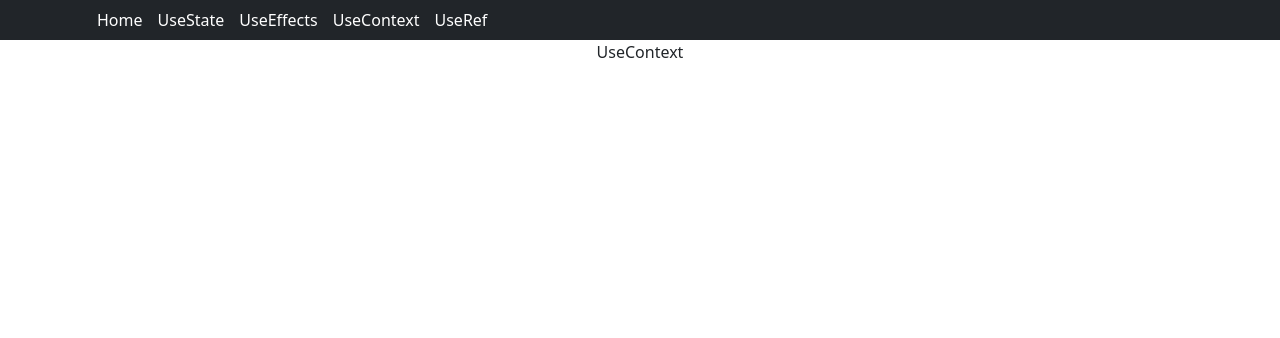
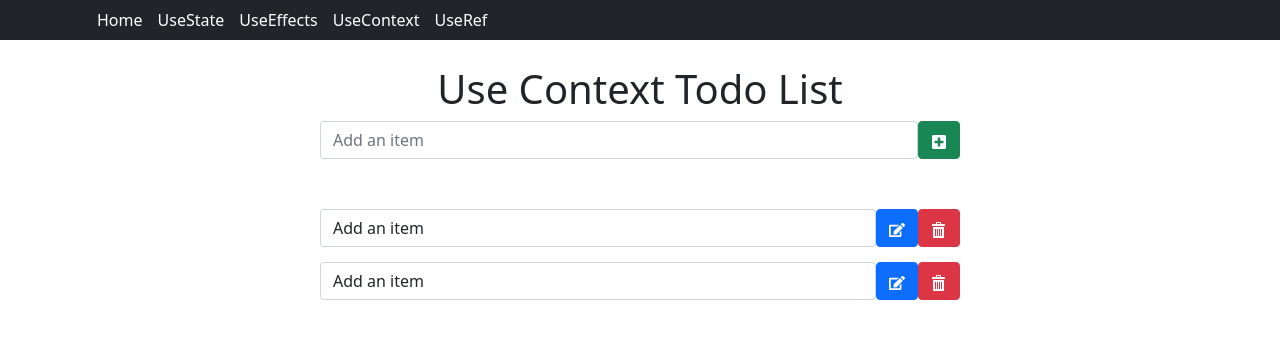
Before and after one commit to Toine-prog/TodoList_React, a React (Create React App) app in the folder todo_list_app/: page /UseContext in a window 1280 px wide. Shown: the top 338 px of the page. Built offline with nearby package versions, Linux system fonts and the light colour scheme.

Commit message:
interface de l'application ok

```diff
--- a/todo_list_app/package.json
+++ b/todo_list_app/package.json
@@ -10,6 +10,7 @@
     "react": "^18.2.0",
     "react-bootstrap": "^2.4.0",
     "react-dom": "^18.2.0",
+    "react-icons": "^4.4.0",
     "react-router-dom": "^6.3.0",
     "react-scripts": "5.0.1",
     "web-vitals": "^2.1.4"
--- a/todo_list_app/src/App.css
+++ b/todo_list_app/src/App.css
@@ -16,3 +16,26 @@
   color: white;
   padding-left: 15px;
 }
+
+.marginBottom {
+  margin-bottom: 25px;
+}
+
+/* -------------------formControl properties----------------- */
+.box {
+  margin: 0 auto;
+  width: 50%;
+}
+
+.flexHorizontal {
+  display: flex;
+  align-items: center;
+}
+
+/* --------------------List Items properties ------------------- */
+.listItems {
+  margin-top: 50px;
+  display: flex;
+  flex-direction: column;
+  row-gap: 15px;
+}
--- a/todo_list_app/src/components/NavBar.jsx
+++ b/todo_list_app/src/components/NavBar.jsx
@@ -5,7 +5,7 @@ import { NavLink } from "react-router-dom";
 const NavBarItem = () => {
   return (
    <>
-    <Navbar bg="dark" variant="dark">
+    <Navbar bg="dark" variant="dark" className="marginBottom">
         <Container>
             <Nav className="me-auto">
                 <NavLink className="navLink" to="/">Home</NavLink>
--- a/todo_list_app/src/screens/UseContext.jsx
+++ b/todo_list_app/src/screens/UseContext.jsx
@@ -1,8 +1,31 @@
-import React from 'react'
+import React from 'react';
+import { Form, Button } from 'react-bootstrap';
+import { FaPlusSquare, FaEdit } from 'react-icons/fa';
+import { ImBin } from 'react-icons/im';
 
 function UseContext() {
   return (
-    <div>UseContext</div>
+    <div className="box">
+      <h1>Use Context Todo List</h1>
+      <Form>
+        <div className="flexHorizontal">
+          <Form.Control placeholder="Add an item" />
+          <Button variant="success"><FaPlusSquare /></Button>
+        </div>
+      </Form>
+      <div className="listItems">
+        <div className="flexHorizontal">
+          <Form.Control value="Add an item" />
+          <Button><FaEdit /></Button>
+          <Button variant="danger"><ImBin /></Button>
+        </div>
+        <div className="flexHorizontal">
+          <Form.Control value="Add an item" />
+          <Button><FaEdit /></Button>
+          <Button variant="danger"><ImBin /></Button>
+        </div>
+      </div>
+    </div>
   )
 }
 
--- a/todo_list_app/src/screens/UseEffects.jsx
+++ b/todo_list_app/src/screens/UseEffects.jsx
@@ -1,8 +1,31 @@
-import React from 'react'
+import React from 'react';
+import { Form, Button } from 'react-bootstrap';
+import { FaPlusSquare, FaEdit } from 'react-icons/fa';
+import { ImBin } from 'react-icons/im';
 
 function UseEffects() {
   return (
-    <div>UseEffects</div>
+    <div className="box">
+      <h1>Use Effect Todo List</h1>
+      <Form>
+        <div className="flexHorizontal">
+          <Form.Control placeholder="Add an item" />
+          <Button variant="success"><FaPlusSquare /></Button>
+        </div>
+      </Form>
+      <div className="listItems">
+        <div className="flexHorizontal">
+          <Form.Control value="Add an item" />
+          <Button><FaEdit /></Button>
+          <Button variant="danger"><ImBin /></Button>
+        </div>
+        <div className="flexHorizontal">
+          <Form.Control value="Add an item" />
+          <Button><FaEdit /></Button>
+          <Button variant="danger"><ImBin /></Button>
+        </div>
+      </div>
+    </div>
   )
 }
 
--- a/todo_list_app/src/screens/UseRef.jsx
+++ b/todo_list_app/src/screens/UseRef.jsx
@@ -1,8 +1,31 @@
-import React from 'react'
+import React from 'react';
+import { Form, Button } from 'react-bootstrap';
+import { FaPlusSquare, FaEdit } from 'react-icons/fa';
+import { ImBin } from 'react-icons/im';
 
 function UseRef() {
   return (
-    <div>UseRef</div>
+    <div className="box">
+      <h1>Use Ref Todo List</h1>
+      <Form>
+        <div className="flexHorizontal">
+          <Form.Control placeholder="Add an item" />
+          <Button variant="success"><FaPlusSquare /></Button>
+        </div>
+      </Form>
+      <div className="listItems">
+        <div className="flexHorizontal">
+          <Form.Control value="Add an item" />
+          <Button><FaEdit /></Button>
+          <Button variant="danger"><ImBin /></Button>
+        </div>
+        <div className="flexHorizontal">
+          <Form.Control value="Add an item" />
+          <Button><FaEdit /></Button>
+          <Button variant="danger"><ImBin /></Button>
+        </div>
+      </div>
+  </div>
   )
 }
 
--- a/todo_list_app/src/screens/UseState.jsx
+++ b/todo_list_app/src/screens/UseState.jsx
@@ -1,8 +1,31 @@
-import React from 'react'
+import React from 'react';
+import { Form, Button } from 'react-bootstrap';
+import { FaPlusSquare, FaEdit } from 'react-icons/fa';
+import { ImBin } from 'react-icons/im';
 
 function UseState() {
   return (
-    <div>UseState</div>
+    <div className="box">
+      <h1>Use State Todo List</h1>
+      <Form>
+        <div className="flexHorizontal">
+          <Form.Control placeholder="Add an item" />
+          <Button variant="success"><FaPlusSquare /></Button>
+        </div>
+      </Form>
+      <div className="listItems">
+        <div className="flexHorizontal">
+          <Form.Control value="Add an item" />
+          <Button><FaEdit /></Button>
+          <Button variant="danger"><ImBin /></Button>
+        </div>
+        <div className="flexHorizontal">
+          <Form.Control value="Add an item" />
+          <Button><FaEdit /></Button>
+          <Button variant="danger"><ImBin /></Button>
+        </div>
+      </div>
+    </div>
   )
 }
 
```
Also changed, not shown: 1 other file (tests, documents, lock files or other folders).
